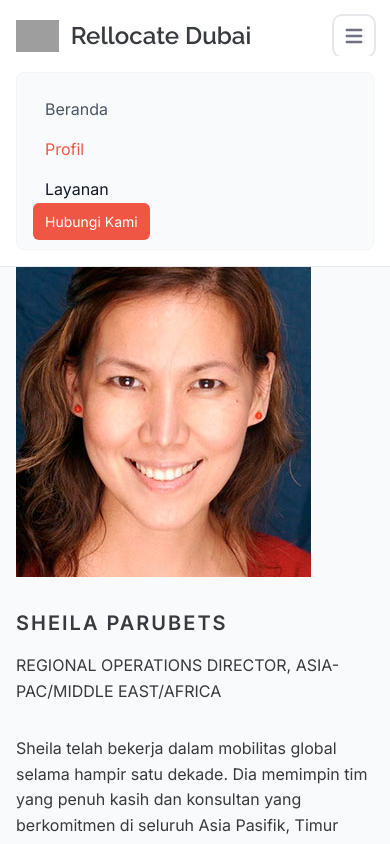
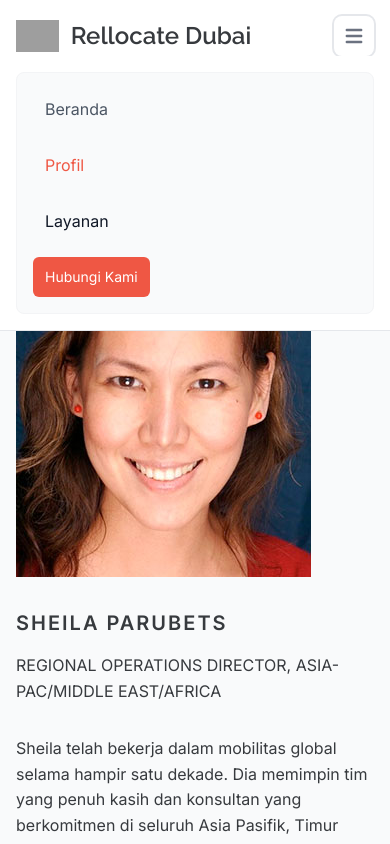
Before and after one commit to galeeh16/nuxt-tailwind-sheila, a Nuxt app: page /about in a window 390 px wide. Both pictures are taken after a click on the button "Open main menu". Shown: the top 844 px of the page. Built offline with nearby package versions, Linux system fonts and the light colour scheme; grey boxes are pictures that could not be loaded.

Commit message:
fix navbar

```diff
--- a/components/Navbar.vue
+++ b/components/Navbar.vue
@@ -23,20 +23,20 @@
         <ul
           class="flex flex-col lg:items-center p-4 md:p-0 mt-4 border border-gray-100 rounded-lg bg-gray-50 md:flex-row md:space-x-8 md:mt-0 md:border-0 md:bg-white">
           <li>
-            <nuxt-link to="/" class="block py-2 pl-3 pr-4 rounded"
+            <nuxt-link to="/" class="block mb-4 md:mb-0 py-2 pl-3 pr-4 rounded"
               :class="route.path == '/' ? 'text-primary' : 'text-gray-600'">Beranda</nuxt-link>
           </li>
           <li>
-            <nuxt-link to="/about" class="block py-2 pl-3 pr-4 text-gray-900 rounded"
+            <nuxt-link to="/about" class="block mb-4 md:mb-0 py-2 pl-3 pr-4 text-gray-900 rounded"
               :class="route.path == '/about' ? 'text-primary' : 'text-gray-600'">Profil</nuxt-link>
           </li>
           <li>
-            <nuxt-link to="/services" class="block py-2 pl-3 pr-4 text-gray-900 rounded"
+            <nuxt-link to="/services" class="block mb-4 md:mb-0 py-2 pl-3 pr-4 text-gray-900 rounded"
               :class="route.path == '/services' ? 'text-primary' : 'text-gray-600'">Layanan</nuxt-link>
           </li>
           <li>
             <nuxt-link to="/contact"
-              class="text-white bg-primary hover:bg-primaryHover focus:outline-none text-sm rounded-md px-3 py-2.5 text-center">Hubungi
+              class="text-white inline-block bg-primary hover:bg-primaryHover focus:outline-none text-sm rounded-md px-3 py-2.5 text-center">Hubungi
               Kami</nuxt-link>
           </li>
         </ul>
```
